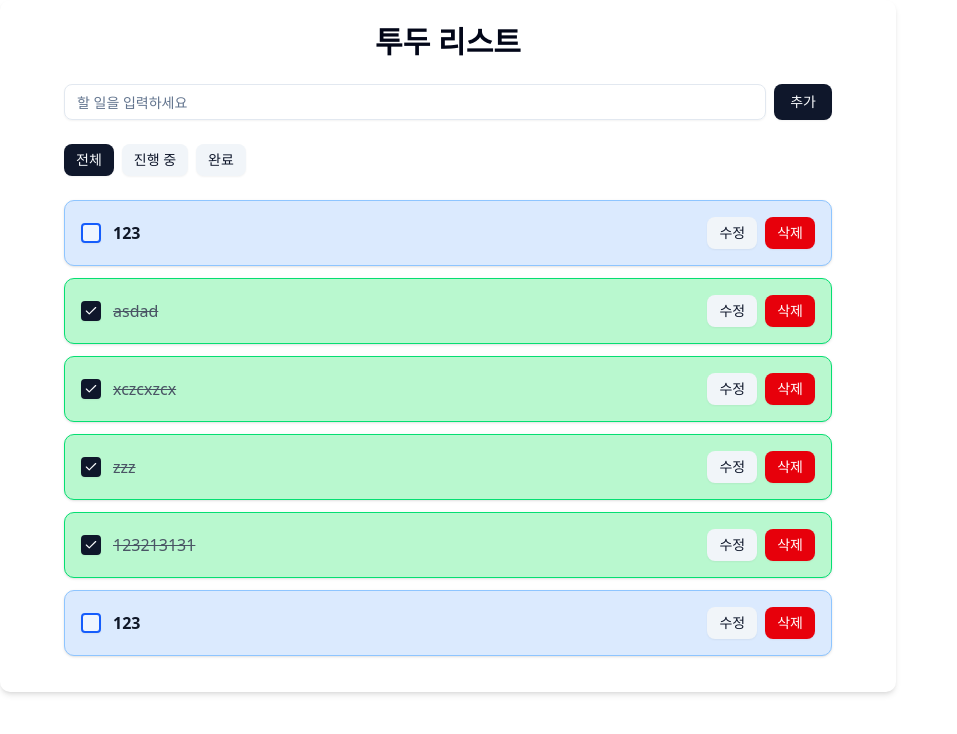
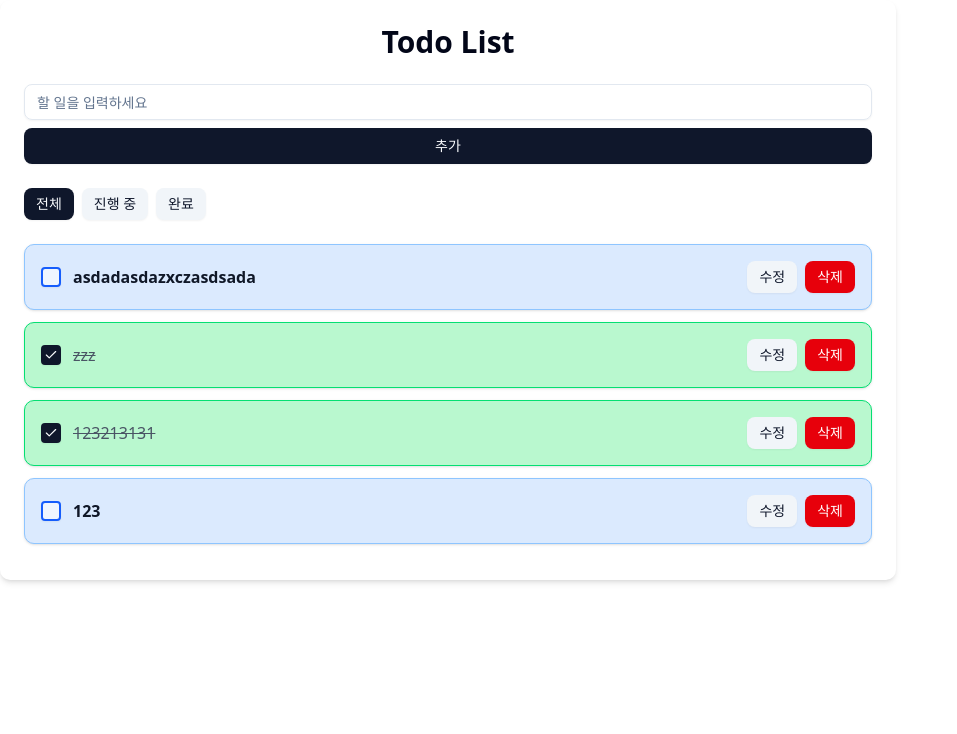
Before and after one commit to gyugod93/nextjs-todo, a Next.js app: page / in a window 1280 px wide. Shown: the top 734 px of the page, without its empty margins (0-957 px from the left). Built offline with nearby package versions, Linux system fonts and the light colour scheme; data requests are answered from the project's data file.

Commit message:
checkbox, todoItem ui 수정 / 진행 중, 완료쪽 todo 필터링 제대로 안되는 부분 if문으로 해결

```diff
--- a/db.json
+++ b/db.json
@@ -19,22 +19,10 @@
       "createdAt": "2025-04-19T09:06:18.333Z"
     },
     {
-      "id": "8ec3d625-883c-4b20-8b4b-348af4ea8afc",
-      "title": "xczcxzcx",
-      "completed": true,
-      "createdAt": "2025-04-19T09:07:17.433Z"
-    },
-    {
       "id": "16989e5b-5b81-4291-80b0-64c7d96e58e3",
-      "title": "asdad",
-      "completed": true,
+      "title": "asdadasdazxczasdsada",
+      "completed": false,
       "createdAt": "2025-04-19T09:15:49.254Z"
-    },
-    {
-      "id": "5dc8c37a-26fc-4dfb-9745-b8287b679a29",
-      "title": "123",
-      "completed": false,
-      "createdAt": "2025-04-19T09:18:20.780Z"
     }
   ]
 }
--- a/src/app/components/TodoFilter.tsx
+++ b/src/app/components/TodoFilter.tsx
@@ -19,7 +19,7 @@ export default function TodoFilter({
   ];
 
   return (
-    <div className="mb-6 flex flex-wrap gap-2">
+    <div className="mb-6 flex gap-2">
       {filters.map(({ value, label }) => (
         <Button
           key={value}
--- a/src/app/components/TodoForm.tsx
+++ b/src/app/components/TodoForm.tsx
@@ -14,46 +14,43 @@ export default function TodoForm({
   isLoading = false,
 }: TodoFormProps) {
   const [title, setTitle] = useState("");
-  const [showError, setShowError] = useState(false); // 경고 메시지 표시 여부
+  const [showError, setShowError] = useState(false);
 
   const handleSubmit = (e: React.FormEvent) => {
     e.preventDefault();
 
     if (!title.trim()) {
-      setShowError(true); // 경고 메시지 표시
+      setShowError(true);
       return;
     }
 
     onSubmit(title.trim());
     setTitle("");
-    setShowError(false); // 성공적으로 제출되면 경고 메시지 숨김
+    setShowError(false);
   };
 
   return (
-    <form
-      onSubmit={handleSubmit}
-      className="mb-6 flex w-full flex-col gap-2 md:flex-row"
-    >
-      <div className="flex-1">
+    <form onSubmit={handleSubmit} className="mb-6 flex flex-col gap-2">
+      <div>
         <Input
           placeholder="할 일을 입력하세요"
           value={title}
           onChange={(e) => {
             setTitle(e.target.value);
-            setShowError(false); // 입력 중에는 경고 메시지 숨김
+            setShowError(false);
           }}
           disabled={isLoading}
           className="w-full"
         />
         {showError && (
-          <p className="mt-1 text-sm text-red-500">할 일을 입력해주세요</p> // 경고 메시지 표시
+          <p className="mt-1 text-sm text-red-500">할 일을 입력해주세요</p>
         )}
       </div>
       <Button
         type="submit"
         variant="default"
         disabled={isLoading}
-        className="md:w-auto"
+        className="w-full"
       >
         {isLoading && (
           <span className="mr-2 h-4 w-4 animate-spin rounded-full border-2 border-current border-t-transparent" />
--- a/src/app/components/TodoItem.tsx
+++ b/src/app/components/TodoItem.tsx
@@ -46,7 +46,7 @@ export default function TodoItem({
           : "bg-blue-100 border-blue-300"
       } p-4 shadow-sm transition-all`}
     >
-      <div className="flex flex-1 items-center">
+      <div className="flex items-center">
         <Checkbox
           checked={todo.completed}
           onCheckedChange={() => onToggle(todo)}
--- a/src/app/components/TodoList.tsx
+++ b/src/app/components/TodoList.tsx
@@ -30,24 +30,24 @@ export default function TodoList() {
 
   if (isError) {
     return (
-      <div className="rounded-md bg-destructive/10 p-4 text-destructive">
+      <div className="rounded-md bg-red-100 p-4 text-red-600">
         투두를 불러오는 중 오류가 발생했습니다. 다시 시도해주세요.
       </div>
     );
   }
 
   return (
-    <div className="w-full max-w-3xl">
-      <h1 className="mb-6 text-center text-3xl font-bold">투두 리스트</h1>
+    <div className="w-full">
+      <h1 className="mb-6 text-3xl text-center font-bold">Todo List</h1>
 
       <TodoForm onSubmit={addTodo} isLoading={isCreating} />
 
       <TodoFilter currentFilter={filter} onFilterChange={setFilter} />
 
       {isLoading ? (
-        <div className="flex items-center justify-center py-12">
+        <div className="py-12">
           <div className="h-8 w-8 animate-spin rounded-full border-2 border-primary border-t-transparent" />
-          <span className="ml-2 text-muted-foreground">로딩 중...</span>
+          <span className="ml-2 text-gray-500">로딩 중...</span>
         </div>
       ) : todos.length > 0 ? (
         <ul>
@@ -70,7 +70,7 @@ export default function TodoList() {
             ))}
         </ul>
       ) : (
-        <div className="rounded-md bg-muted/50 p-10 text-center text-muted-foreground">
+        <div className="rounded-md bg-gray-200 p-10 text-gray-600">
           {filter === "all"
             ? "등록된 할 일이 없습니다."
             : filter === "active"
--- a/src/app/hooks/useTodos.ts
+++ b/src/app/hooks/useTodos.ts
@@ -14,7 +14,7 @@ export function useTodos() {
   const [filter, setFilter] = useState<TodoFilter>("all");
 
   const {
-    data: todos = [],
+    data: allTodos = [],
     isLoading,
     isError,
     error,
@@ -22,6 +22,13 @@ export function useTodos() {
     queryKey: ["todos", filter],
     queryFn: () =>
       filter === "all" ? fetchTodos() : fetchFilteredTodos(filter),
+  });
+
+  const todos = allTodos.filter((todo) => {
+    if (filter === "all") return true;
+    if (filter === "active") return !todo.completed;
+    if (filter === "completed") return todo.completed;
+    return true;
   });
 
   const createTodoMutation = useMutation({
@@ -81,9 +88,9 @@ export function useTodos() {
   };
 
   const editTodo = (id: string, title: string) => {
-    const todoToUpdata = todos.find((todo) => todo.id === id);
-    if (todoToUpdata) {
-      const updatedTodo = { ...todoToUpdata, title };
+    const todoToUpdate = todos.find((todo) => todo.id === id);
+    if (todoToUpdate) {
+      const updatedTodo = { ...todoToUpdate, title };
       updateTodoMutation.mutate(updatedTodo);
     }
   };
--- a/src/app/layout.tsx
+++ b/src/app/layout.tsx
@@ -24,13 +24,11 @@ export default function RootLayout({
   children: React.ReactNode;
 }>) {
   return (
-    <html lang="en">
+    <html lang="ko">
       <body
-        className={`${geistSans.variable} ${geistMono.variable} antialiased`}
+        className={`${geistSans.variable} ${geistMono.variable} antialiased bg-background`}
       >
-        <TanstackProvider>
-          {children}
-        </TanstackProvider>
+        <TanstackProvider>{children}</TanstackProvider>
       </body>
     </html>
   );
```
